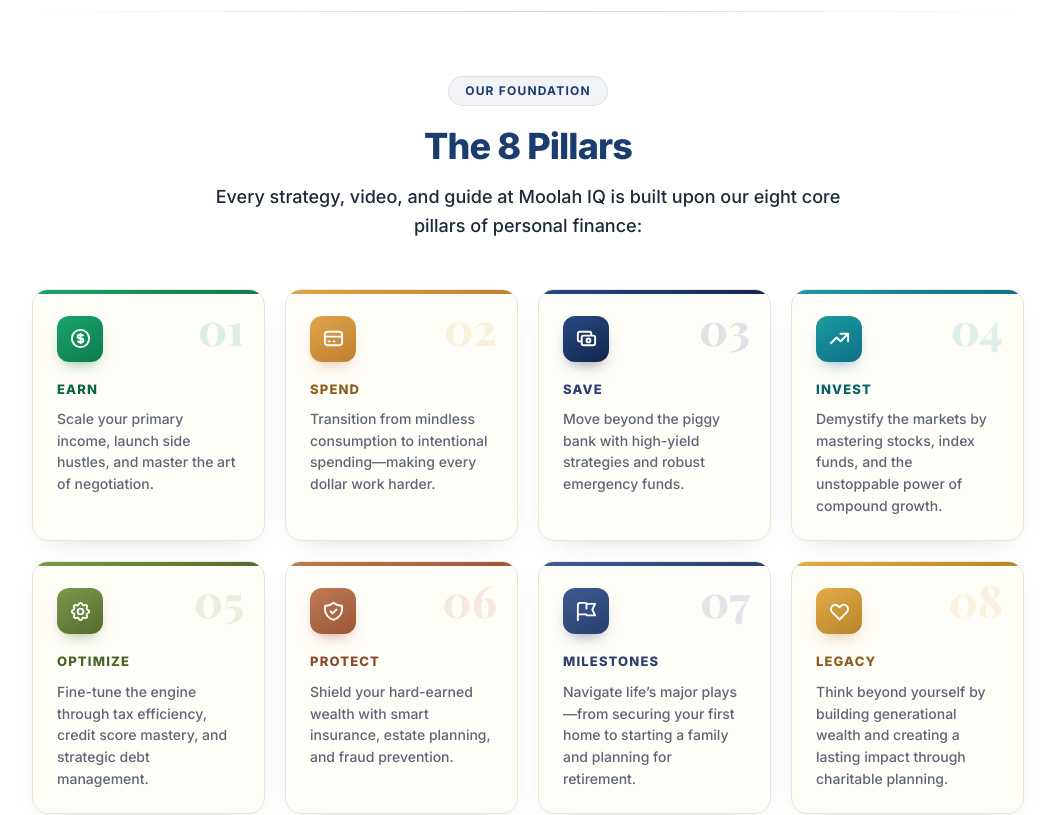
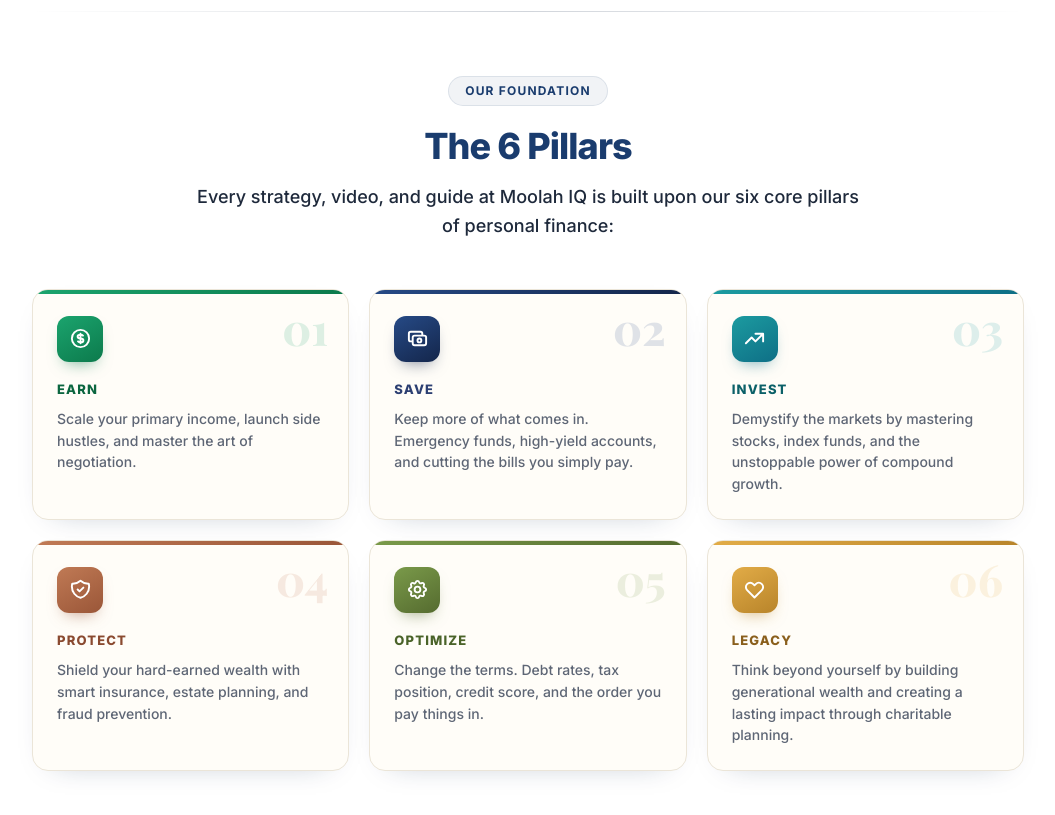
Before and after one commit to moolahiq8-ship-it/Moolah-IQ---Financial-Intelligence-Platform, a Next.js app: page /about in a window 1280 px wide. Shown: the part 820-1635 px from the top of the page, without its empty margins (112-1167 px from the left). Built offline with nearby package versions, Linux system fonts and the light colour scheme.

Commit message:
about: six pillars, Spend folded into Save

```diff
--- a/app/about/page.tsx
+++ b/app/about/page.tsx
@@ -17,14 +17,8 @@
     slug: "earn",
   },
   {
-    name: "Spend",
-    description: "Transition from mindless consumption to intentional spending\u2014making every dollar work harder.",
-    icon: "M3 10h18M7 15h1m4 0h1m-7 4h12a3 3 0 003-3V8a3 3 0 00-3-3H6a3 3 0 00-3 3v8a3 3 0 003 3z",
-    slug: "spend",
-  },
-  {
     name: "Save",
-    description: "Move beyond the piggy bank with high-yield strategies and robust emergency funds.",
+    description: "Keep more of what comes in. Emergency funds, high-yield accounts, and cutting the bills you simply pay.",
     icon: "M17 9V7a2 2 0 00-2-2H5a2 2 0 00-2 2v6a2 2 0 002 2h2m2 4h10a2 2 0 002-2v-6a2 2 0 00-2-2H9a2 2 0 00-2 2v6a2 2 0 002 2zm7-5a2 2 0 11-4 0 2 2 0 014 0z",
     slug: "save",
   },
@@ -35,22 +29,16 @@
     slug: "invest",
   },
   {
-    name: "Optimize",
-    description: "Fine-tune the engine through tax efficiency, credit score mastery, and strategic debt management.",
-    icon: "M10.325 4.317c.426-1.756 2.924-1.756 3.35 0a1.724 1.724 0 002.573 1.066c1.543-.94 3.31.826 2.37 2.37a1.724 1.724 0 001.066 2.573c1.756.426 1.756 2.924 0 3.35a1.724 1.724 0 00-1.066 2.573c.94 1.543-.826 3.31-2.37 2.37a1.724 1.724 0 00-2.573 1.066c-.426 1.756-2.924 1.756-3.35 0a1.724 1.724 0 00-2.573-1.066c-1.543.94-3.31-.826-2.37-2.37a1.724 1.724 0 00-1.066-2.573c-1.756-.426-1.756-2.924 0-3.35a1.724 1.724 0 001.066-2.573c-.94-1.543.826-3.31 2.37-2.37.996.608 2.296.07 2.572-1.065z M15 12a3 3 0 11-6 0 3 3 0 016 0z",
-    slug: "optimize",
-  },
-  {
     name: "Protect",
     description: "Shield your hard-earned wealth with smart insurance, estate planning, and fraud prevention.",
     icon: "M9 12l2 2 4-4m5.618-4.016A11.955 11.955 0 0112 2.944a11.955 11.955 0 01-8.618 3.04A12.02 12.02 0 003 9c0 5.591 3.824 10.29 9 11.622 5.176-1.332 9-6.03 9-11.622 0-1.042-.133-2.052-.382-3.016z",
     slug: "protect",
   },
   {
-    name: "Milestones",
-    description: "Navigate life\u2019s major plays\u2014from securing your first home to starting a family and planning for retirement.",
-    icon: "M3 21v-4m0 0V5a2 2 0 012-2h6.5l1 1H21l-3 6 3 6h-8.5l-1-1H5a2 2 0 00-2 2zm9-13.5V9",
-    slug: "milestones",
+    name: "Optimize",
+    description: "Change the terms. Debt rates, tax position, credit score, and the order you pay things in.",
+    icon: "M10.325 4.317c.426-1.756 2.924-1.756 3.35 0a1.724 1.724 0 002.573 1.066c1.543-.94 3.31.826 2.37 2.37a1.724 1.724 0 001.066 2.573c1.756.426 1.756 2.924 0 3.35a1.724 1.724 0 00-1.066 2.573c.94 1.543-.826 3.31-2.37 2.37a1.724 1.724 0 00-2.573 1.066c-.426 1.756-2.924 1.756-3.35 0a1.724 1.724 0 00-2.573-1.066c-1.543.94-3.31-.826-2.37-2.37a1.724 1.724 0 00-1.066-2.573c-1.756-.426-1.756-2.924 0-3.35a1.724 1.724 0 001.066-2.573c-.94-1.543.826-3.31 2.37-2.37.996.608 2.296.07 2.572-1.065z M15 12a3 3 0 11-6 0 3 3 0 016 0z",
+    slug: "optimize",
   },
   {
     name: "Legacy",
@@ -114,19 +102,19 @@
         <div className="h-px bg-gradient-to-r from-transparent via-gray-300 to-transparent" />
       </div>
 
-      {/* The 8 Pillars */}
+      {/* The 6 Pillars */}
       <section className="max-w-5xl mx-auto px-4 py-14 sm:py-16">
         <div className="text-center mb-12">
           <div className="inline-flex items-center gap-2 bg-primary/[0.06] border border-primary/10 rounded-full px-4 py-1.5 mb-5">
             <span className="text-xs font-bold uppercase tracking-widest text-primary">Our Foundation</span>
           </div>
-          <h2 className="text-3xl sm:text-4xl font-extrabold text-primary mb-4 tracking-tight">The 8 Pillars</h2>
+          <h2 className="text-3xl sm:text-4xl font-extrabold text-primary mb-4 tracking-tight">The 6 Pillars</h2>
           <p className="text-slate-800 font-medium max-w-2xl mx-auto text-lg leading-relaxed">
-            Every strategy, video, and guide at Moolah IQ is built upon our eight core pillars of personal finance:
+            Every strategy, video, and guide at Moolah IQ is built upon our six core pillars of personal finance:
           </p>
         </div>
 
-        <div className="grid grid-cols-1 sm:grid-cols-2 lg:grid-cols-4 gap-5">
+        <div className="grid grid-cols-1 sm:grid-cols-2 lg:grid-cols-3 gap-5">
           {pillars.map((pillar, i) => {
             const c = CATEGORY[pillar.slug as Category];
             const num = String(i + 1).padStart(2, "0");
```
